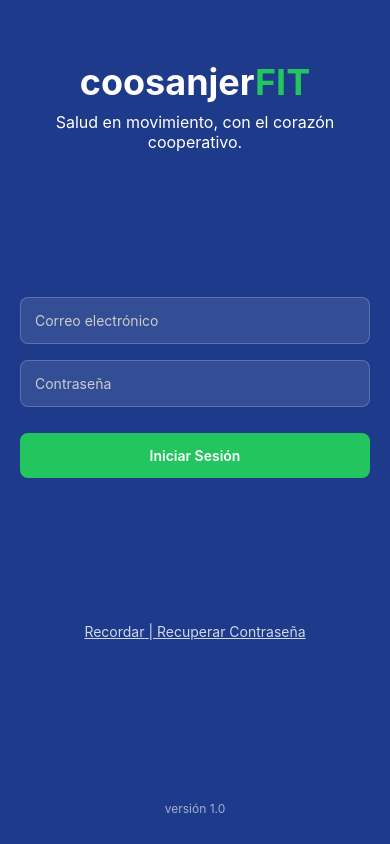
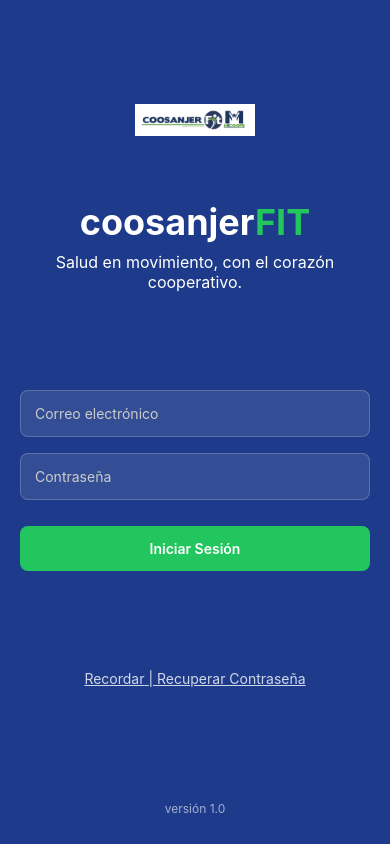
Before and after one commit to AndresSantosSotec/Sarrg, a React Native app: screen /Login in a window 390 px wide. Built offline with nearby package versions, Linux system fonts and the light colour scheme; what expo-task-manager would draw is missing.

Commit message:
Agregar componente de imagen para el logo en LoginScreen y definir estilos correspondientes

```diff
--- a/src/screens/LoginScreen.tsx
+++ b/src/screens/LoginScreen.tsx
@@ -7,6 +7,7 @@
   TouchableOpacity,
   StyleSheet,
   Alert,
+  Image,
 } from 'react-native';
 import { AuthContext } from '../contexts/AuthContext';
 
@@ -36,6 +37,7 @@
     <View style={styles.container}>
       {/* Logo + claim */}
       <View style={styles.logoContainer}>
+        <Image source={require('../../assets/logo.png')} style={styles.logo} resizeMode="contain" />
         <Text style={styles.title}>
           coosanjer
           <Text style={styles.titleHighlight}>FIT</Text>
@@ -154,4 +156,9 @@
     fontSize: 12,
     marginBottom: 8,
   },
+  logo: {
+    width: 120,
+    height: 120,
+    marginBottom: 20,
+  },
 });
```
